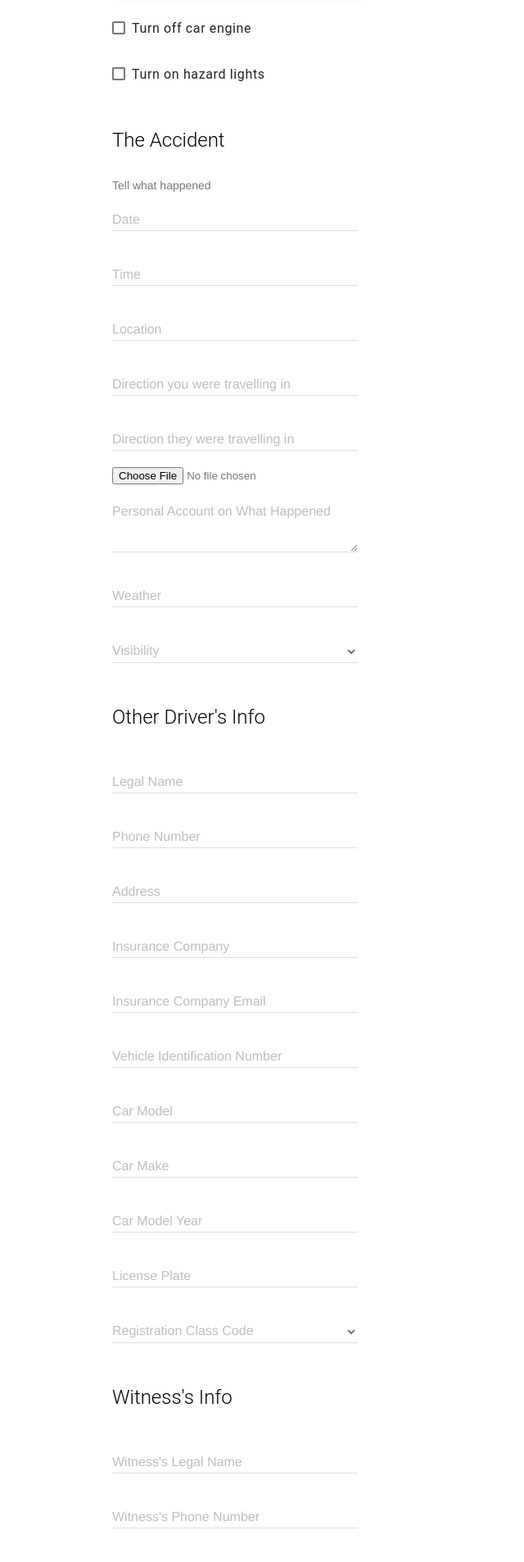
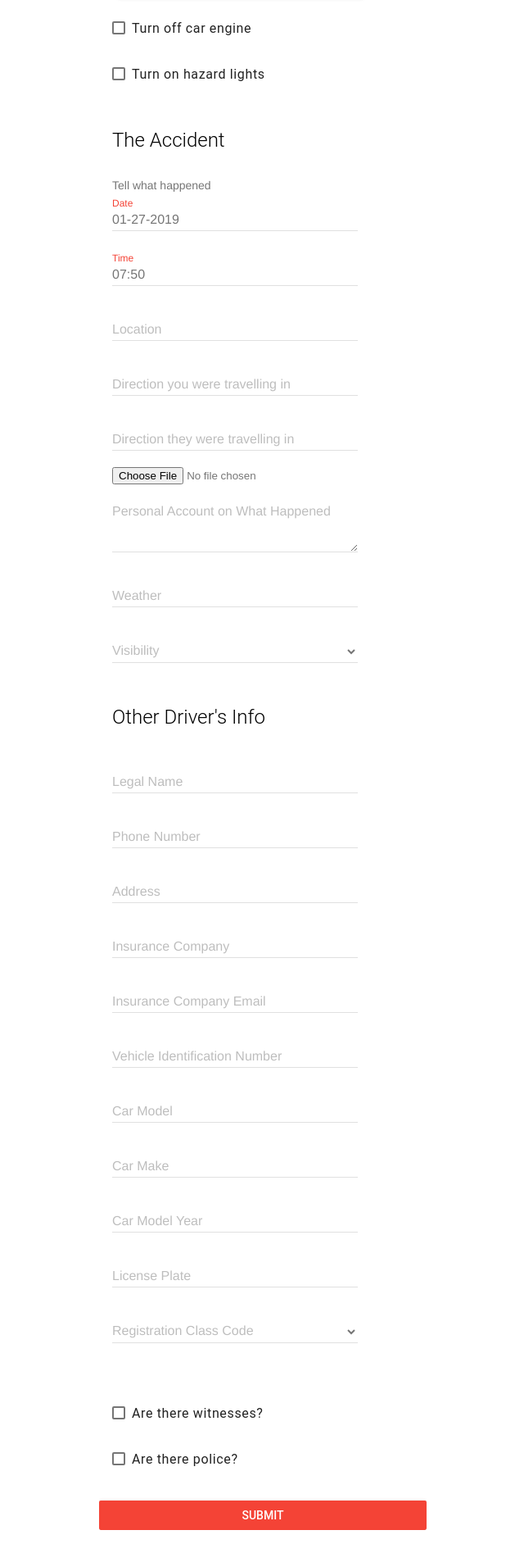
Before and after one commit to tamuhackers/TAMUhack-2019, a Flask app: page /light in a window 1280 px wide. Shown: the part 357-2263 px from the top of the page at 82% size, without its empty margins (7-647 px from the left). Run offline with Flask 2, Linux system fonts and the light colour scheme.

Commit message:
Adding details to other pages and messing with display of witness and police

```diff
--- a/tamuhackers19/client.py
+++ b/tamuhackers19/client.py
@@ -1,5 +1,7 @@
 from flask import Flask, render_template, request
+import requests
 import os
+import datetime
 
 os.environ["FLASK_ENV"] = "development"
 
@@ -18,9 +20,11 @@ def emergency():
 
 @app.route("/light", methods = ["GET", "POST"])
 def light():
+    date = datetime.datetime.today().strftime('%m-%d-%Y')
+    time = datetime.datetime.today().strftime('%H:%M')
     if request.method == "POST":
         print(request.form)
-    return render_template("light.html")
+    return render_template("light.html", d = date, t = time)
 
 if __name__ == "__main__":
     app.run(host = "0.0.0.0", port = 5001)
--- a/tamuhackers19/templates/home.html
+++ b/tamuhackers19/templates/home.html
@@ -4,8 +4,9 @@
 {% endblock %}
 
 {% block body %}
+<h5 style="text-align:center">How serious is the accident?</h5>
 
-<div style= "text-align: center; margin: 200px auto;">
+<div style= "text-align: center; margin: 10% auto;">
     <a href="emergency">
         <button style= "height: 200px; width: 500px; font-size: 50px;" class="mdl-button mdl-js-button mdl-button--raised mdl-js-ripple-effect mdl-button--primary">
             Emergency
--- a/tamuhackers19/templates/light.html
+++ b/tamuhackers19/templates/light.html
@@ -16,9 +16,30 @@
         width: 400px;
     }
 
+</style>
+<script type="text/javascript">
+    function witness_checked() {
+        var checkbox = document.getElementById("list-checkbox-5");
+        var hidden = document.getElementById("witness");
 
-</style>
+        if (checkbox.checked == true) {
+            hidden.style.display = "block";
+        } else {
+            hidden.style.display = "none";
+        }
+    }
 
+    function police_checked() {
+        var checkbox = document.getElementById("list-checkbox-6");
+        var hidden = document.getElementById("police");
+
+        if (checkbox.checked == true) {
+            hidden.style.display = "block";
+        } else {
+            hidden.style.display = "none";
+        }
+    }
+</script>
     <ul style= "padding-left:10%;" class="mdl-list">
         <li class="mdl-list__item">
         <span class="mdl-list__item-secondary-action">
@@ -77,11 +98,11 @@
             Tell what happened
         <form method="POST">
             <div class="mdl-textfield mdl-js-textfield mdl-textfield--floating-label">
-                <input class="mdl-textfield__input" type="text" name="date" value="">
+                <input class="mdl-textfield__input" type="text" name="date" value="{{d}}">
                 <label class="mdl-textfield__label" for="sample3">Date</label>
             </div>
             <div class="mdl-textfield mdl-js-textfield mdl-textfield--floating-label">
-                <input class="mdl-textfield__input" type="text" name="time">
+                <input class="mdl-textfield__input" type="text" name="time" value="{{t}}">
                 <label class="mdl-textfield__label" for="sample3">Time</label>
             </div>
             <div class="mdl-textfield mdl-js-textfield mdl-textfield--floating-label">
@@ -172,12 +193,36 @@
                 <label class="mdl-textfield__label" for="registration_code">Registration Class Code</label>
             </div>
         </div>
-        <div class="mdl-card__title witness">
+        <ul class="mdl-list">
+            <li class="mdl-list__item">
+                <span class="mdl-list__item-secondary-action">
+                    <label class="mdl-checkbox mdl-js-checkbox mdl-js-ripple-effect" for="list-checkbox-5">
+                        <input type="checkbox" id="list-checkbox-5" name= "has_witness" class="mdl-checkbox__input" onclick="witness_checked()"/>
+                    </label>
+                </span>
+                <span class="mdl-list__item-primary-content">
+                    Are there witnesses?
+                </span>
+            </li>
+
+            <li class="mdl-list__item">
+                <span class="mdl-list__item-secondary-action">
+                    <label class="mdl-checkbox mdl-js-checkbox mdl-js-ripple-effect" for="list-checkbox-6">
+                        <input type="checkbox" id="list-checkbox-6" name= "has_police" class="mdl-checkbox__input" onclick="police_checked()"/>
+                    </label>
+                </span>
+                <span class="mdl-list__item-primary-content">
+                    Are there police?
+                </span>
+            </li>
+        </ul>
+        <div id= "witness" style="display: none">
+        <div class="mdl-card__title">
             <h2 class="mdl-card__title-text">Witness's Info</h2>
         </div>
-        <div class="mdl-card__supporting-text witness">
+        <div class="mdl-card__supporting-text">
             <div class="mdl-textfield mdl-js-textfield mdl-textfield--floating-label">
-                <input class="mdl-textfield__input" type="text" name="witness_legal_name" value="">
+                <input class="mdl-textfield__input" type="text" name="witness_legal_name">
                 <label class="mdl-textfield__label" for="sample3">Witness's Legal Name</label>
             </div>
             <div class="mdl-textfield mdl-js-textfield mdl-textfield--floating-label">
@@ -189,12 +234,14 @@
                 <label class="mdl-textfield__label" for="sample3">Witness's Account on What Happened</label>
             </div>
         </div>
-        <div class="mdl-card__title police">
+        </div>
+        <div id = "police" style="display: none">
+        <div class="mdl-card__title">
             <h2 class="mdl-card__title-text">Police's Info</h2>
         </div>
-        <div class="mdl-card__supporting-text police">
+        <div class="mdl-card__supporting-text">
             <div class="mdl-textfield mdl-js-textfield mdl-textfield--floating-label">
-                <input class="mdl-textfield__input" type="text" name="police_legal_name" value="">
+                <input class="mdl-textfield__input" type="text" name="police_legal_name">
                 <label class="mdl-textfield__label" for="sample3">Police's Legal Name</label>
             </div>
             <div class="mdl-textfield mdl-js-textfield mdl-textfield--floating-label">
@@ -202,8 +249,9 @@
                 <label class="mdl-textfield__label" for="sample3">Police's Badge Number</label>
             </div>
         </div>
+        </div>
         <input class="mdl-button mdl-js-button mdl-button--raised mdl-button--colored" type="submit" value="Submit">
-        </form>
+    </form>
     </div>
 </div>
 {% endblock %}
--- a/tamuhackers19/templates/profile.html
+++ b/tamuhackers19/templates/profile.html
@@ -4,5 +4,6 @@
 {% endblock %}
 
 {% block body %}
+    <h1 style="padding-left: 5%">Name</h1>
 
 {% endblock %}
```
Also changed, not shown: tamuhackers19/templates/emergency.html (+7 -0 lines).
